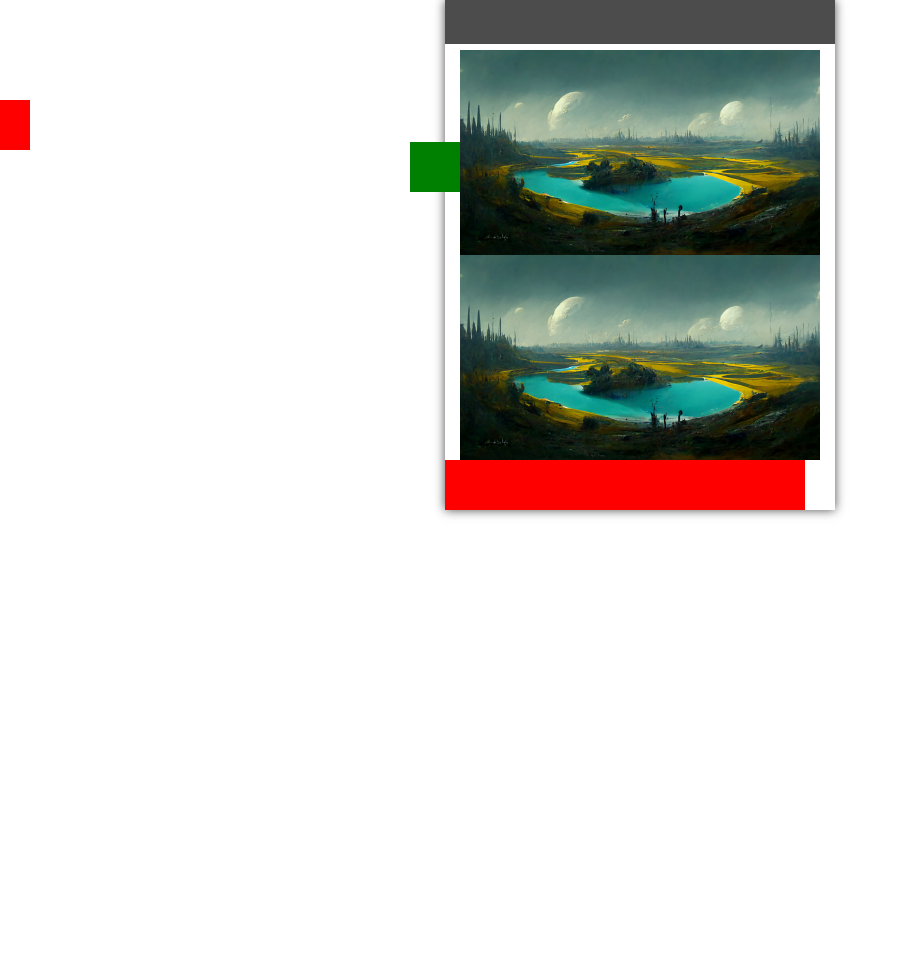
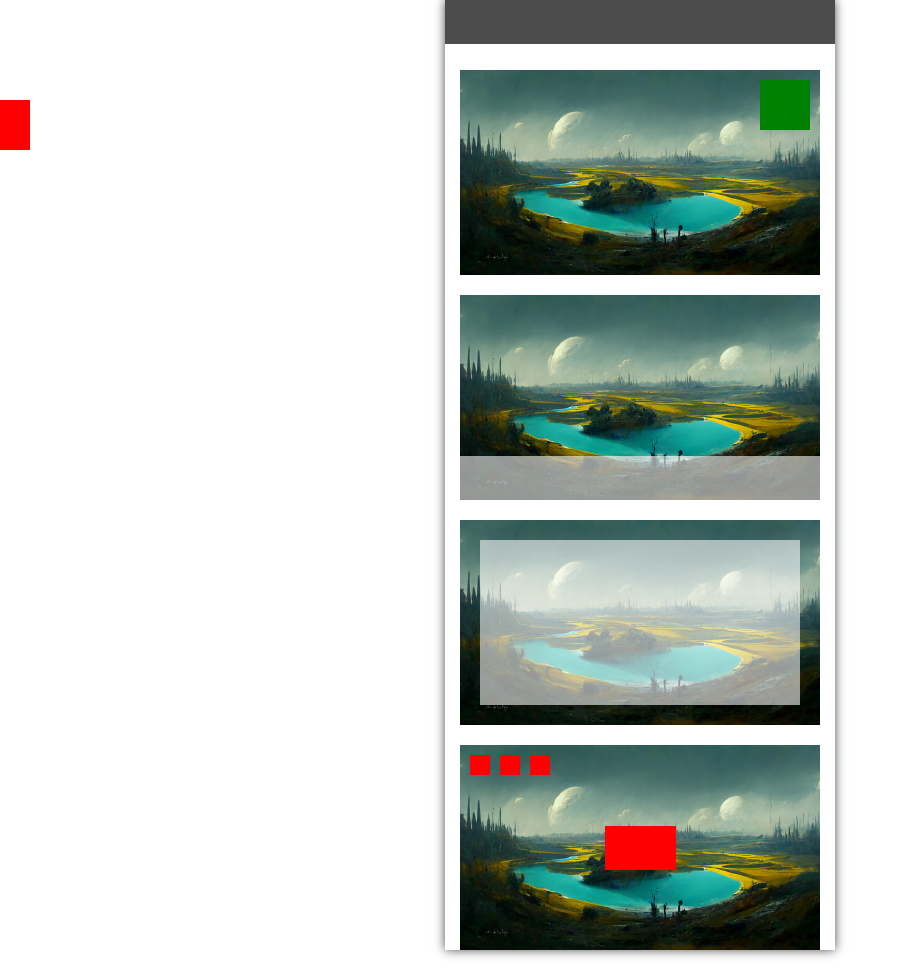
Before and after one commit to thomasrouiller/exercice-positions-1, a website built with Parcel: page src/index.html in a window 1280 px wide. Shown: the whole page, without its empty margins (0-906 px from the left). Before the commit the page ends 800 px from the top, so only its background shows below. Built offline with nearby package versions, Linux system fonts and the light colour scheme.

Commit message:
galère jipaipe la ostie

```diff
--- a/src/css/main.css
+++ b/src/css/main.css
@@ -41,8 +41,6 @@ video {
   max-inline-size: 100%;
   block-size: auto;
   vertical-align: middle;
-  position: relative;
-  width: 360px;
 }
 
 /* ====================================
@@ -50,7 +48,7 @@ video {
 // ==================================== */
 
 header {
-  padding-bottom: 50px;
+  padding: 0px 0px 70px 0px;
 }
 
 .grey-recangle {
@@ -62,10 +60,10 @@ header {
 }
 
 .container {
-  max-width: 360px;
   position: relative;
-  margin-bottom: 60px;
-  display: inline;
+  margin: 0px 15px;
+  margin-bottom: 20px;
+  width: 360px;
 }
 
 .red-square {
@@ -82,12 +80,50 @@ header {
   height: 50px;
   background-color: green;
   position: absolute;
-  right: 0px;
-  top: 0px;
+  right: 10px;
+  top: 10px;
 }
 
 .transparent-block-01 {
+  background-color: rgba(255, 255, 255, 0.578);
+  width: 360px;
+  height: 44px;
+  position: absolute;
+  bottom: 0px;
+}
+
+.transparent-block-02 {
+  background-color: rgba(255, 255, 255, 0.578);
+  width: 320px;
+  height: 165px;
+  position: absolute;
+  top: 20px;
+  left: 20px;
+}
+
+.flex-container {
+  display: flex;
+  flex-direction: row;
+  gap: 10px;
+  position: absolute;
+  top: 10px;
+  left: 10px;
+}
+
+.square {
+  height: 20px;
+  width: 20px;
   background-color: red;
-  width: 360px;
-  height: 50px;
 }
+
+.white-rectangle-02 {
+  width: 71px;
+  height: 44px;
+  background-color: red;
+  position: absolute;
+  margin: auto;
+  top: 0;
+  bottom: 0;
+  left: 0;
+  right: 0;
+}
--- a/src/index.html
+++ b/src/index.html
@@ -21,6 +21,19 @@
         <img src="img/painting.webp" alt="" />
         <div class="transparent-block-01"></div>
       </div>
+      <div class="container">
+        <img src="img/painting.webp" alt="" />
+        <div class="transparent-block-02"></div>
+      </div>
+      <div class="container">
+        <img src="img/painting.webp" alt="" />
+        <div class="flex-container">
+          <div class="square square-01"></div>
+          <div class="square square-02"></div>
+          <div class="square square-03"></div>
+        </div>
+        <div class="white-rectangle-02"></div>
+      </div>
     </main>
   </body>
 </html>
```
